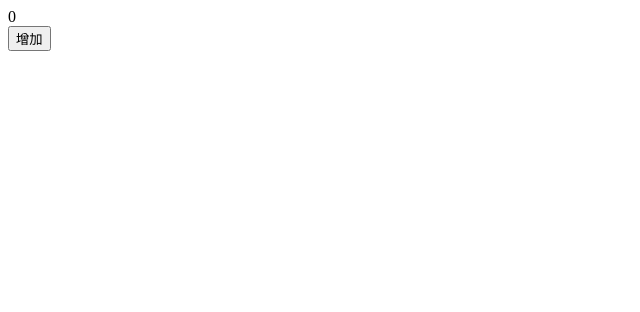
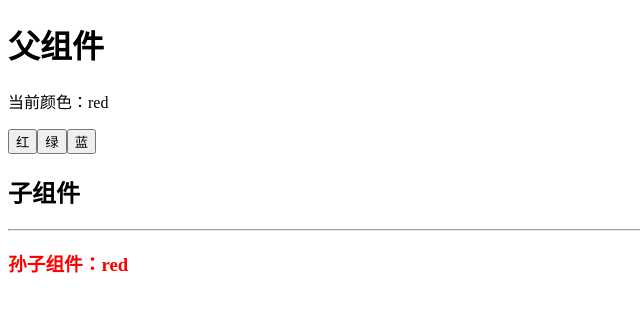
Before and after one commit to cjshinning/hello-vue3, a Vue app: page / in a window 1280 px wide. Shown: the top 312 px of the page, without its empty margins (0-640 px from the left). Built offline with nearby package versions, Linux system fonts and the light colour scheme.

Commit message:
vue3学习-provie和inject

```diff
--- a/src/App.vue
+++ b/src/App.vue
@@ -1,12 +1,12 @@
 <template>
-  <div id="app">
+  <!-- <div id="app"> -->
     <!-- <child1 :msg="msg" msg2="哈哈哈"></child1> -->
 
     <!-- <child2 @click="show"></child2> -->
 
-    <div>{{count}}</div>
+    <!-- <div>{{count}}</div>
 
-    <button @click="updateCount">增加</button>
+    <button @click="updateCount">增加</button> -->
 
     <!-- <h2>App</h2>
     <input type="text">------
@@ -22,16 +22,30 @@
 
     <!-- <h2>{{fullName3}}</h2> -->
     <!-- <h2>{{fullName4}}</h2> -->
-  </div>
+
+    <!-- name:{{name}}
+  </div> -->
+  <h1>父组件</h1>
+  <p>当前颜色：{{color}}</p>
+  <button @click="color='red'">红</button>
+  <button @click="color='green'">绿</button>
+  <button @click="color='blue'">蓝</button>
+  <son></son>
 </template>
 
 <script>
-import {reactive, ref, toRefs, onMounted, computed, watch, watchEffect, onBeforeMount, onBeforeUpdate, onUpdated, onBeforeUnmount, onUnmounted} from 'vue';
+import {reactive, ref, toRefs, onMounted, computed, watch, watchEffect, onBeforeMount, onBeforeUpdate, onUpdated, onBeforeUnmount, onUnmounted, provide} from 'vue';
 import Child1 from './components/child1.vue';
 import Child2 from './components/child2.vue';
+import Son from './components/Son.vue';
 
 export default {
   setup(){
+    const color = ref('red');
+    provide('color', color);
+    return {
+      color
+    }
     // console.log('我执行了');
     // const msg = ref('hello, vue3');
     // return {
@@ -151,39 +165,49 @@ export default {
     //   fullName4
     // }
 
+    // onBeforeMount(()=>{
+    //   console.log('--onBeforeMount')
+    // })
+    // onMounted(()=>{
+    //   console.log('--onMounted')
+    // })
+    // onBeforeUpdate(()=>{
+    //   console.log('--onBeforeUpdate')
+    // })
+    // onUpdated(()=>{
+    //   console.log('--onUpdated')
+    // })
+    // onBeforeUnmount(()=>{
+    //   console.log('--onBeforeUnmount')
+    // })
+    // onUnmounted(() => {
+    //   console.log('--onUnmounted')
+    // })
 
+    // const count = ref(0);
+    // function updateCount(){
+    //   count.value++;
+    // }
+    // return {
+    //   count,
+    //   updateCount
+    // }
 
-    onBeforeMount(()=>{
-      console.log('--onBeforeMount')
-    })
-    onMounted(()=>{
-      console.log('--onMounted')
-    })
-    onBeforeUpdate(()=>{
-      console.log('--onBeforeUpdate')
-    })
-    onUpdated(()=>{
-      console.log('--onUpdated')
-    })
-    onBeforeUnmount(()=>{
-      console.log('--onBeforeUnmount')
-    })
-    onUnmounted(() => {
-      console.log('--onUnmounted')
-    })
-
-    const count = ref(0);
-    function updateCount(){
-      count.value++;
-    }
-    return {
-      count,
-      updateCount
-    }
+    // const state = reactive({
+    //   name: 'Jenny'
+    // });
+    // const state2 = toRefs(state);
+    // setInterval(()=>{
+    //   state.name += '===';
+    // }, 1000);
+    // return {
+    //   ...state2
+    // }
   },
   components: {
     Child1,
-    Child2
+    Child2,
+    Son
   },
   // beforeCreate(){
   //   console.log('beforeCreate执行了')
--- /dev/null
+++ b/src/components/GrandSon.vue
@@ -0,0 +1,14 @@
+<template>
+    <h3 :style="{color}">孙子组件：{{color}}</h3>
+</template>
+<script>
+import {inject} from 'vue';
+export default {
+    setup(){
+        const color = inject('color');
+        return {
+            color
+        }
+    }
+}
+</script>
--- /dev/null
+++ b/src/components/Son.vue
@@ -0,0 +1,15 @@
+<template>
+    <div>
+        <h2>子组件</h2>
+        <hr>
+        <grand-son></grand-son>
+    </div>
+</template>
+<script>
+import GrandSon from './GrandSon.vue';
+export default {
+    components: {
+        GrandSon
+    }
+}
+</script>
```
